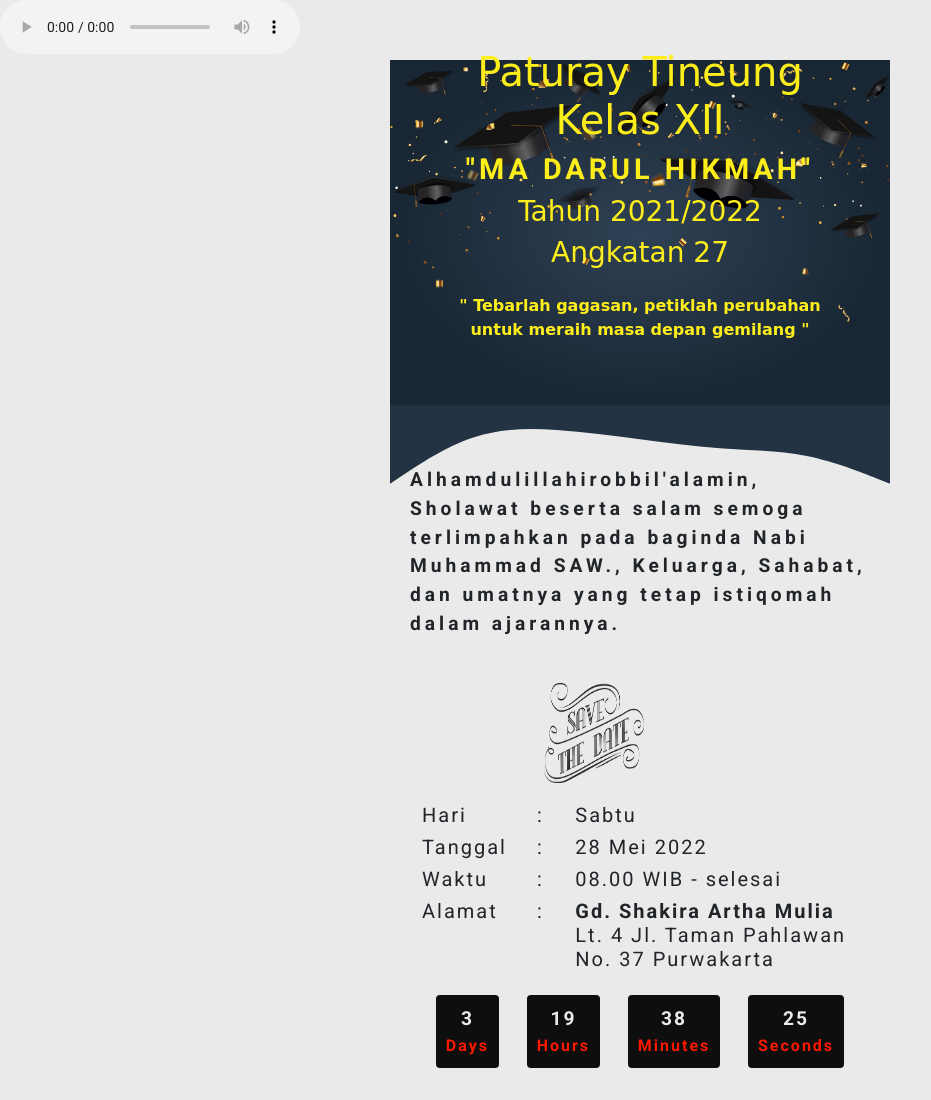
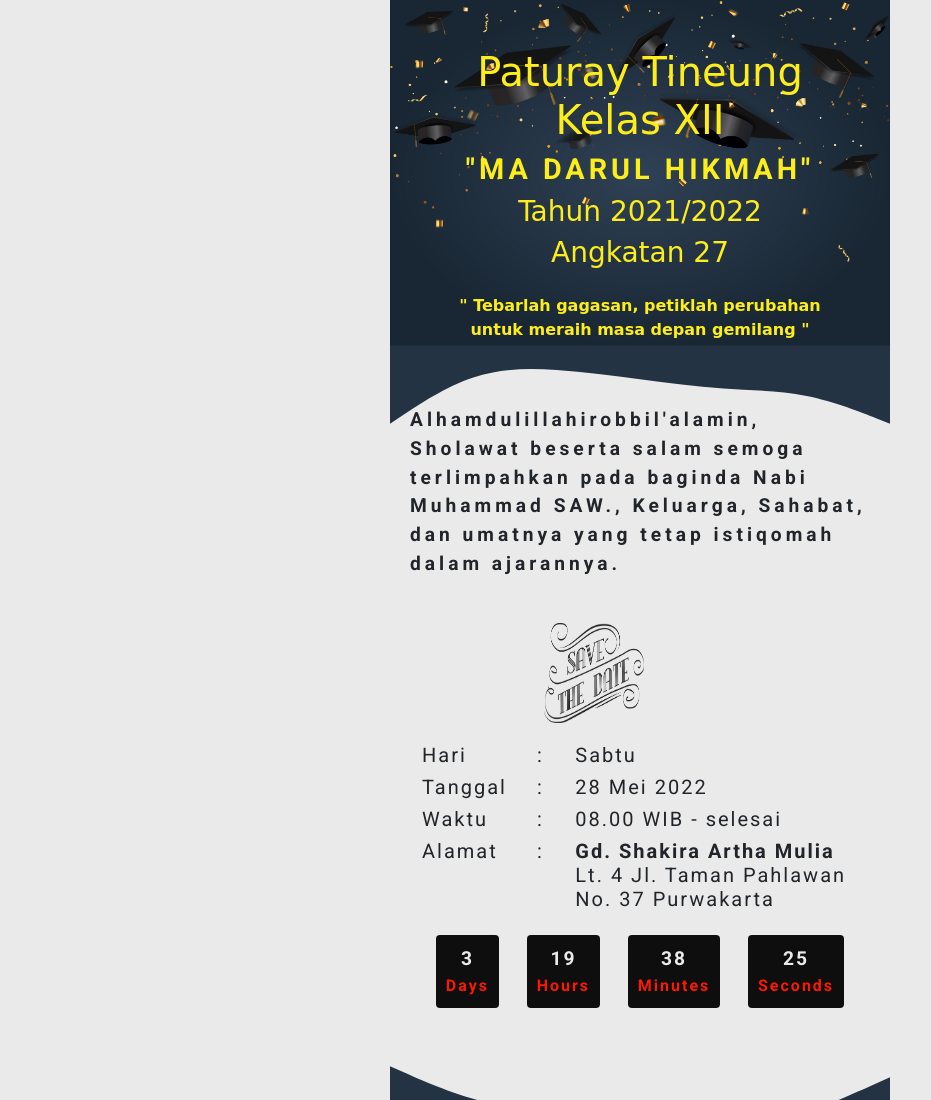
Before and after one commit to rianmunawar/graduationinvite, a plain HTML site: page pages/undangan.html in a window 1280 px wide. Shown: the top 1100 px of the page, without its empty margins (0-931 px from the left). Drawn offline with nearby package versions, Linux system fonts and the light colour scheme; a web font is replaced by a local one.

Commit message:
Edit control dan auto flay audio

```diff
--- a/pages/undangan.html
+++ b/pages/undangan.html
@@ -22,7 +22,7 @@
     <title>Perpisahan Kelas XII</title>
   </head>
   <body>
-    <audio src="/public/Assets/audio/audio.mp3" autoplay controls></audio>
+    <audio src="/public/Assets/audio/audio.mp3" autoplay></audio>
     <main class="content">
       <div class="hero">
         <div class="hero-img">
```
